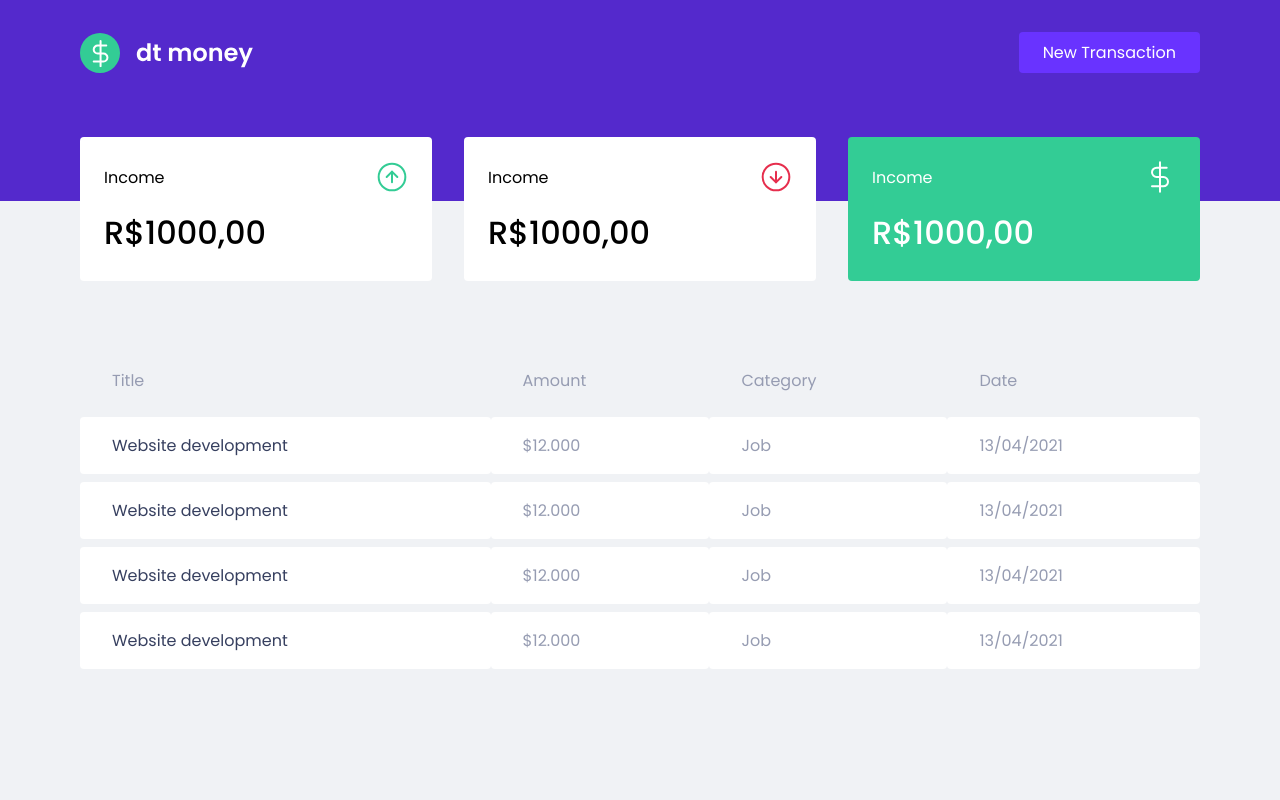
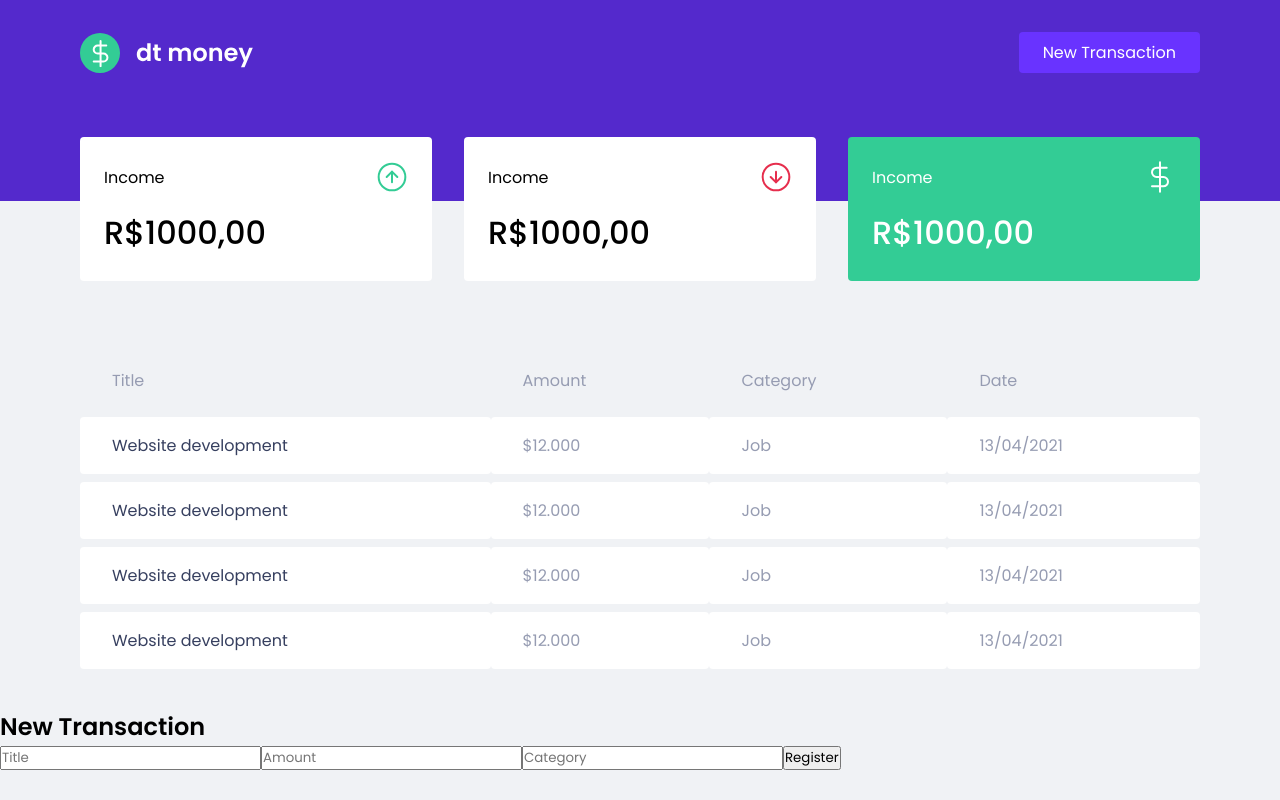
Before and after one commit to parvic/money-manager, a React (Create React App) app: page / in a window 1280 px wide. Both pictures are taken after a click on the button "New Transaction". Built offline with nearby package versions, Linux system fonts and the light colour scheme; no server answers; what miragejs would draw is missing.

Commit message:
New transaction modal added - no-style

```diff
--- a/package.json
+++ b/package.json
@@ -7,6 +7,7 @@
     "miragejs": "^0.1.41",
     "react": "^17.0.1",
     "react-dom": "^17.0.1",
+    "react-modal": "^3.12.1",
     "react-scripts": "4.0.3",
     "styled-components": "^5.2.1",
     "typescript": "^4.1.2",
@@ -44,6 +45,7 @@
     "@types/node": "^12.0.0",
     "@types/react": "^17.0.0",
     "@types/react-dom": "^17.0.0",
+    "@types/react-modal": "^3.12.0",
     "@types/styled-components": "^5.1.9"
   }
 }
--- a/src/App.tsx
+++ b/src/App.tsx
@@ -1,13 +1,26 @@
-import React from 'react';
+import React, { useState } from 'react';
 import { Dashboard } from './components/Dashboard';
 import { Header } from './components/Header';
+import { NewTransactionModal } from './components/NewTransactionModal';
 import { Global } from './styles/global';
 
 function App() {
+
+  const [isNewTransactionModalOpen, setIsNewTransactionModalOpen ] = useState(false);
+
+  function handleOpenNewTransactionModal() {
+    setIsNewTransactionModalOpen(true);
+  }
+
+  function handleCloseNewTransactionModal() {
+    setIsNewTransactionModalOpen(false);
+  }
+
   return (
     <>
       <Global />
-      <Header />
+      <Header onOpenNewTransactionModal={handleOpenNewTransactionModal} />
+      <NewTransactionModal isOpen={isNewTransactionModalOpen} onRequestClose={handleCloseNewTransactionModal} />
       <Dashboard />
     </>
   );
--- a/src/components/Header.tsx
+++ b/src/components/Header.tsx
@@ -2,12 +2,16 @@ import * as S from "../styles/components/Header";
 
 import logoImg from "../assets/logo.svg";
 
-export function Header() {
+interface HeaderProps {
+  onOpenNewTransactionModal: () => void;
+}
+
+export function Header({ onOpenNewTransactionModal } : HeaderProps) {
   return (
     <S.Container>
       <div>
         <img src={logoImg} alt="logo"/>
-        <button type="button">New Transaction</button>
+        <button type="button" onClick={onOpenNewTransactionModal}>New Transaction</button>
       </div>
     </S.Container>
   );
--- /dev/null
+++ b/src/components/NewTransactionModal.tsx
@@ -0,0 +1,29 @@
+import Modal from "react-modal";
+import * as S from "../styles/components/newTransactionModal";
+
+Modal.setAppElement('#root');
+
+interface NewTransactionProps {
+  isOpen: boolean;
+  onRequestClose: () => void;
+}
+
+export function NewTransactionModal({ isOpen, onRequestClose } : NewTransactionProps) {
+  return (
+    <Modal
+      isOpen={isOpen}
+      onRequestClose={onRequestClose}
+      overlayClassName="react-modal-overlay"
+      className="react-modal-content"
+    >
+      <S.Container>
+        <h2>New Transaction</h2>
+        <input type="text" placeholder="Title"/>
+        <input type="number" placeholder="Amount"/>
+        <input type="text" placeholder="Category"/>
+        {/* <input type="date" name="date" id={Date()}/> */}
+        <button type="submit">Register</button>
+      </S.Container>
+    </Modal>
+  );
+}
--- /dev/null
+++ b/src/styles/components/newTransactionModal.ts
@@ -0,0 +1,3 @@
+import styled from "styled-components";
+
+export const Container = styled.form``;
```
Also changed, not shown: 1 other file (tests, documents, lock files or other folders).
